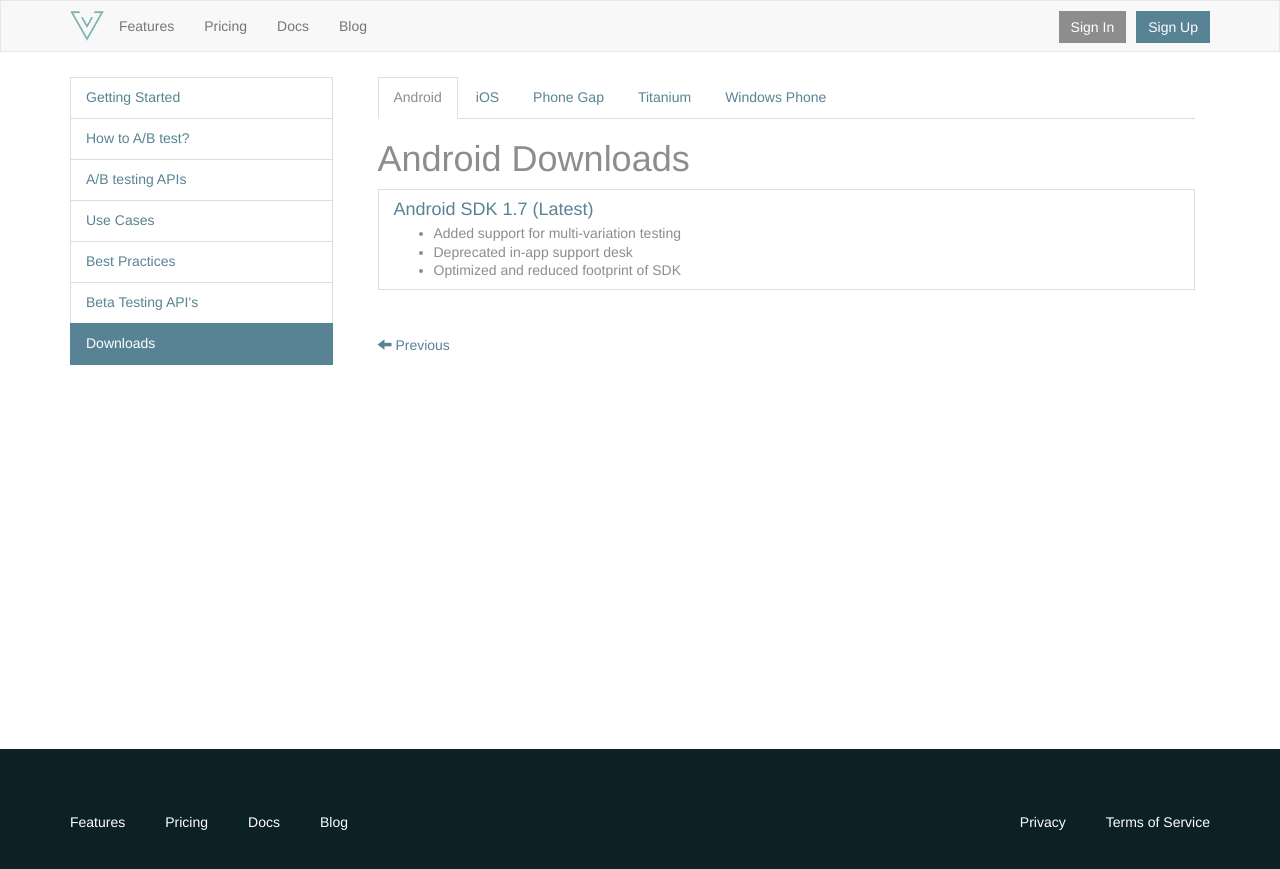
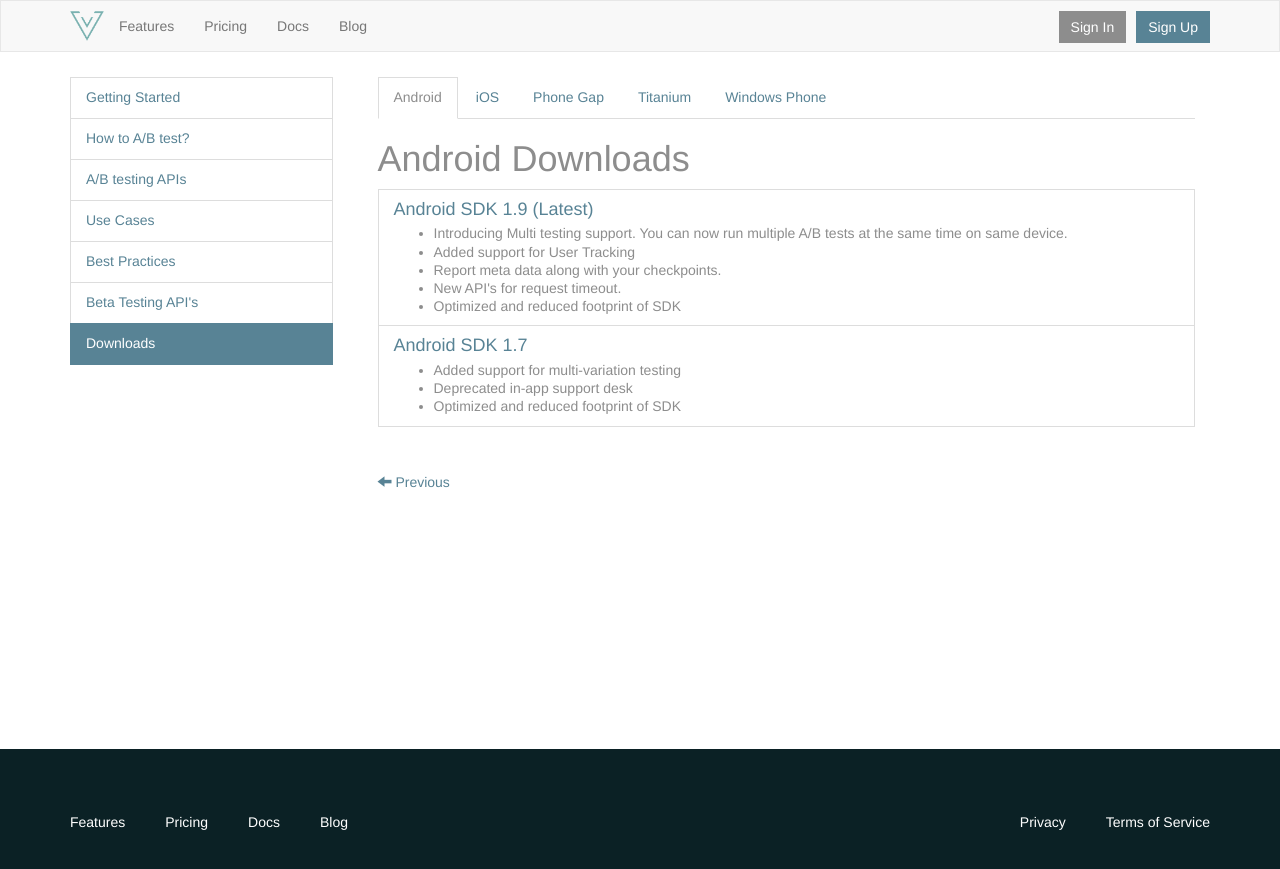
Before and after one commit to vesselio/resources, a Jekyll site: the page built from _posts/2014-01-07-downloads.html, in a window 1280 px wide. Shown: the top 869 px of the page. Built offline with Jekyll 4.4.1, drawn with Linux system fonts in a browser that asks for light colours.

Commit message:
updated documentation

```diff
--- a/_posts/2014-01-07-downloads.html
+++ b/_posts/2014-01-07-downloads.html
@@ -27,7 +27,18 @@ categories: downloads
         <h1>Android Downloads</h1>
         <div class="list-group margin-top-10">
             <div class="list-group-item">
-                <h4 class="list-group-item-heading"><a href="https://www.vessel.io/static/files/vesselsdk.zip">Android SDK 1.7 (Latest) </a>
+                <h4 class="list-group-item-heading"><a href="https://www.vessel.io/static/files/vesselsdk.zip">Android SDK 1.9 (Latest) </a>
+                </h4>
+                <ul class="list-group-item-text">
+                    <li>Introducing Multi testing support. You can now run multiple A/B tests at the same time on same device.</li>
+                    <li>Added support for User Tracking</li>
+                    <li>Report meta data along with your checkpoints.</li>
+                    <li>New API's for request timeout.</li>
+                    <li>Optimized and reduced footprint of SDK</li>
+                </ul>
+            </div>
+            <div class="list-group-item">
+                <h4 class="list-group-item-heading"><a href="#">Android SDK 1.7</a>
                 </h4>
                 <ul class="list-group-item-text">
                     <li>Added support for multi-variation testing</li>
@@ -41,8 +52,18 @@ categories: downloads
     <div class="tab-pane" id="ios">
         <h1>iOS Downloads</h1>
         <div class="list-group margin-top-10">
+            <div class="list-group-item">
+                <h4 class="list-group-item-heading"><a href="https://www.vessel.io/static/files/vessel-ios.zip">iOS framework 0.9 (Latest)</a></h4>
+                <ul class="list-group-item-text">
+                    <li>Introducing Multi testing support. You can now run multiple A/B tests at the same time on same device.</li>
+                    <li>Added support for User Tracking</li>
+                    <li>Report meta data along with your checkpoints.</li>
+                    <li>New API's for request timeout.</li>
+                    <li>Optimized and reduced footprint of SDK</li>
+                </ul>
+            </div>
               <div class="list-group-item">
-                <h4 class="list-group-item-heading"><a href="https://www.vessel.io/static/files/vessel-ios.zip">iOS framework 0.6 (Latest)</a></h4>
+                <h4 class="list-group-item-heading"><a href="#">iOS framework 0.6</a></h4>
                 <ul class="list-group-item-text">
                     <li>Fixed issue with UI Threads</li>
                     <li>Improved multi checkpoint reporting</li>
```
